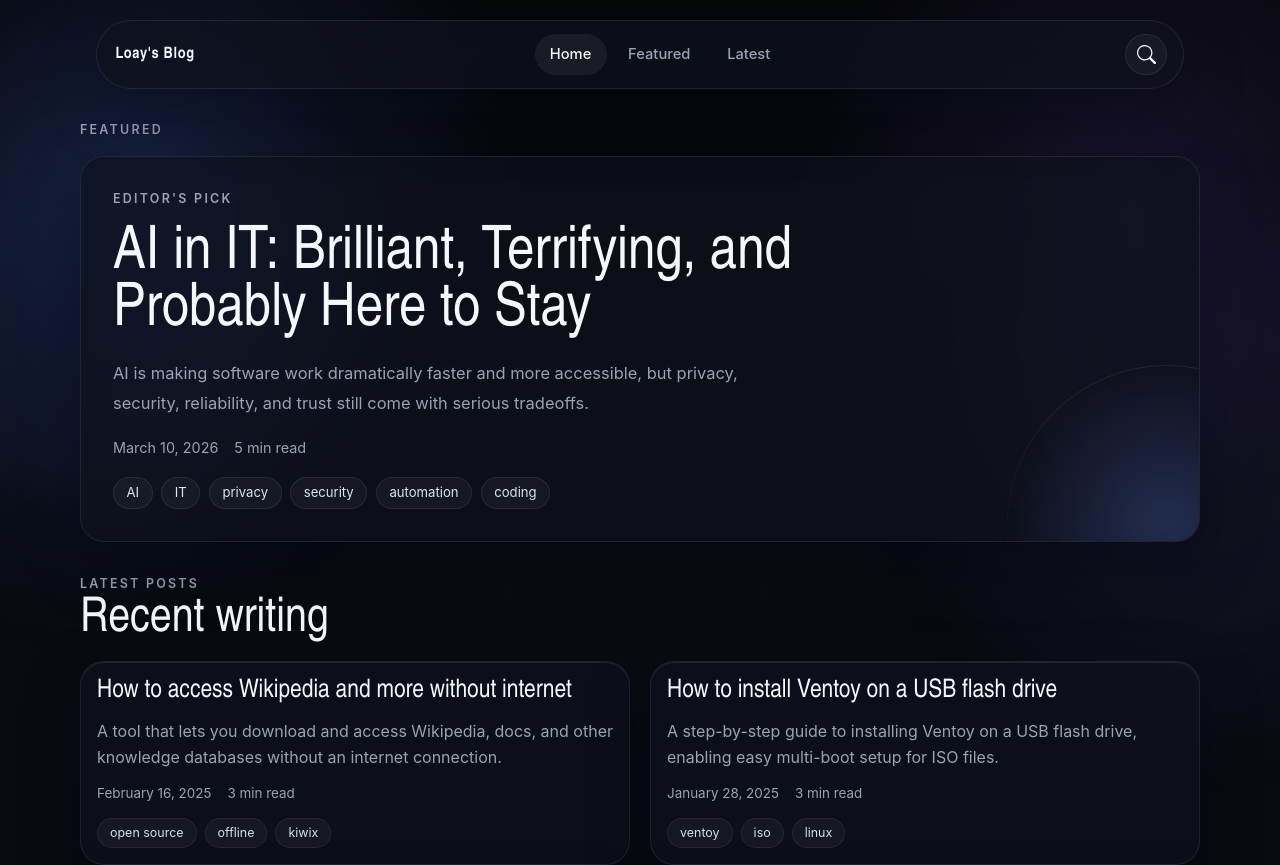
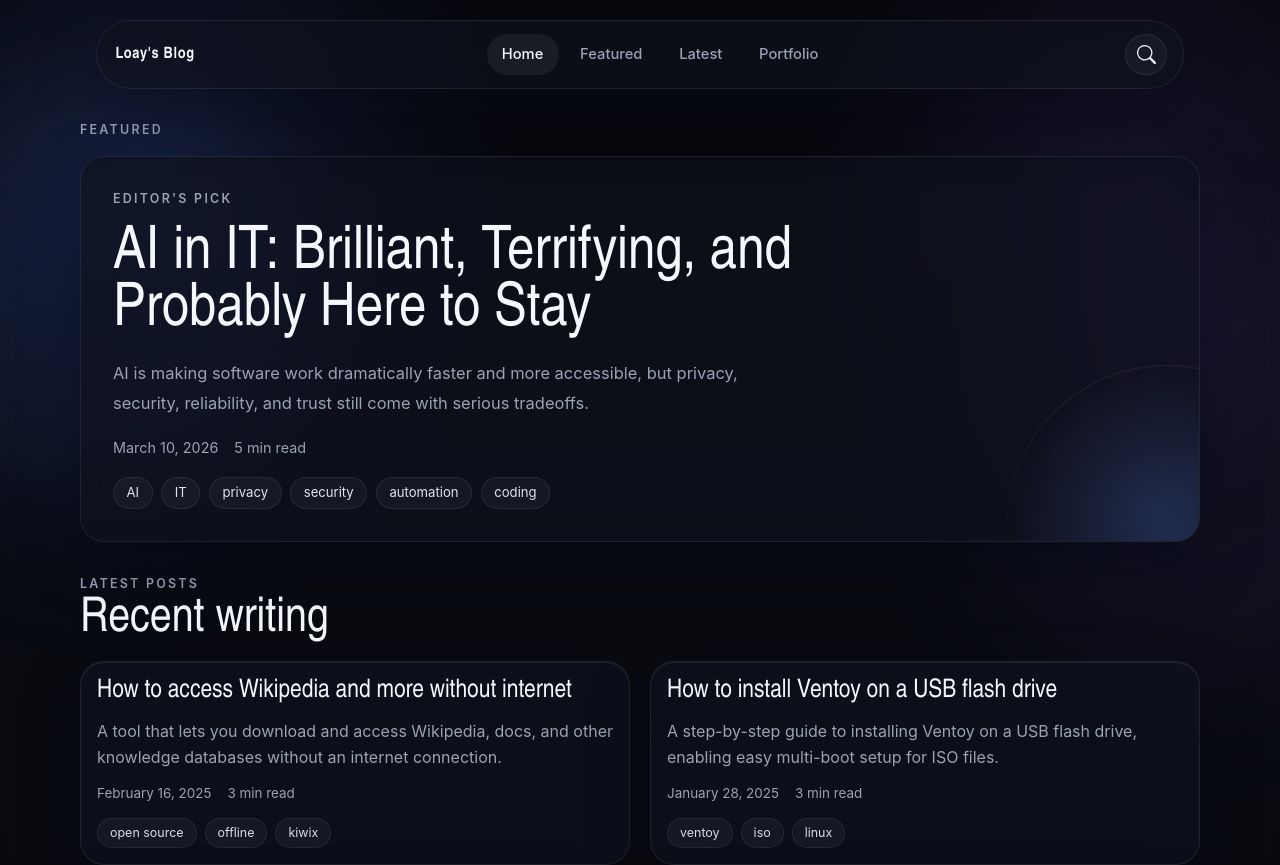
Before and after one commit to lidwan/blog, a Next.js app: page / in a window 1280 px wide. Shown: the top 865 px of the page. Built offline with nearby package versions, Linux system fonts and the light colour scheme.

Commit message:
Added link to portfolio in navbar

```diff
--- a/components/NavBar.js
+++ b/components/NavBar.js
@@ -9,6 +9,7 @@ const links = [
   { href: "/", label: "Home" },
   { href: "/#featured", label: "Featured" },
   { href: "/#latest", label: "Latest" },
+  { href: "https://loayidwan.com", label: "Portfolio", external: true },
 ];
 
 function isActive(pathname, href) {
@@ -27,6 +28,17 @@ function NavBar() {
 
         <div className={styles.links}>
           {links.map((link) => (
+            link.external ? (
+              <a
+                key={link.href}
+                href={link.href}
+                target="_blank"
+                rel="noreferrer"
+                className={styles.link}
+              >
+                {link.label}
+              </a>
+            ) : (
               <Link
                 key={link.href}
                 href={link.href}
@@ -34,6 +46,7 @@ function NavBar() {
               >
                 {link.label}
               </Link>
+            )
           ))}
         </div>
 
```
Lines whose indentation alone changed are shown as unchanged.
